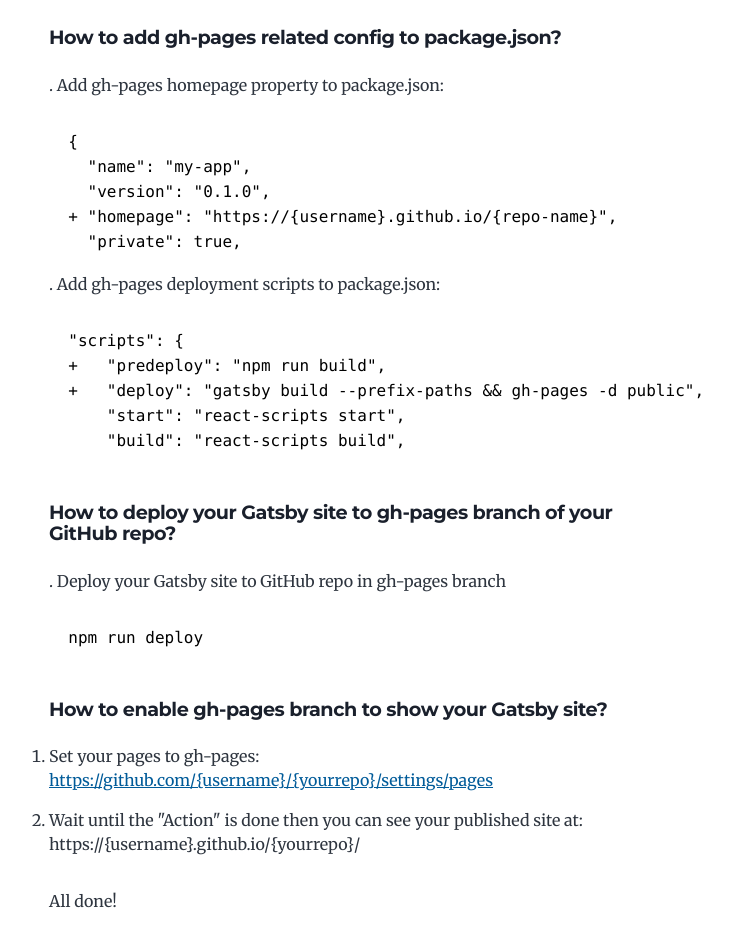
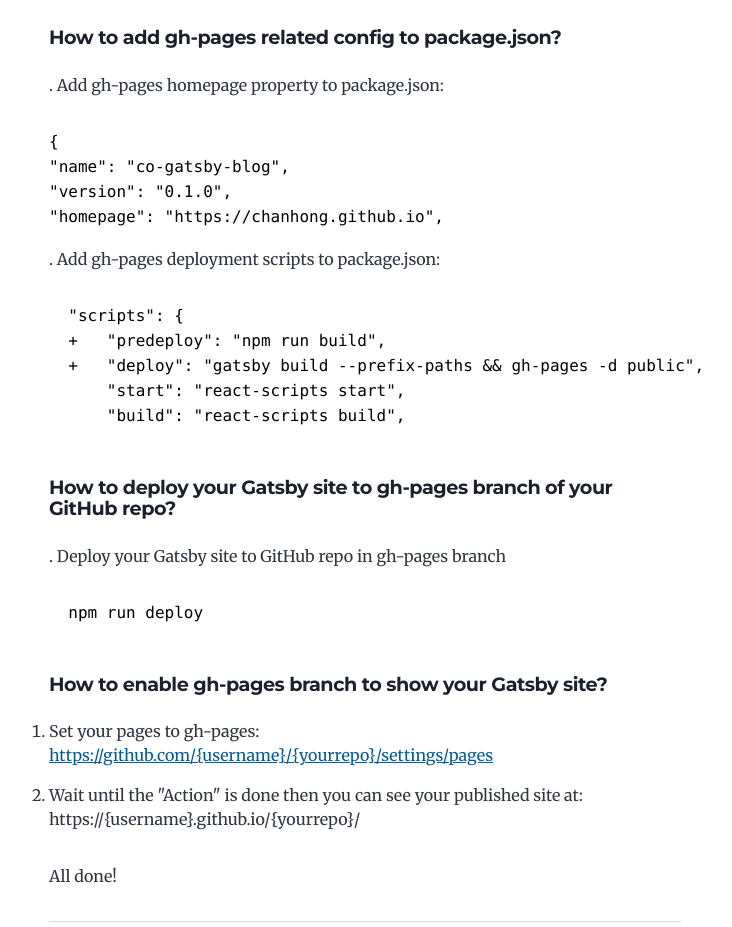
Before and after one commit to chanhong/chanhong.github.io, a Gatsby site: page /gatsby-gh-pages/ in a window 1280 px wide. Shown: the part 1080-2007 px from the top of the page, without its empty margins (275-1007 px from the left). Built offline with nearby package versions, Linux system fonts and the light colour scheme; Gatsby itself is replaced by a stand-in of ours; some packages are replaced by stand-ins of ours; code samples lack their colours.

Commit message:
minor changes

````diff
--- a/content/blog/gatsby-gh-pages.md
+++ b/content/blog/gatsby-gh-pages.md
@@ -38,11 +38,10 @@
 . Add gh-pages homepage property to package.json:
 
   ```diff
-    {
-      "name": "my-app",
-      "version": "0.1.0",
-    + "homepage": "https://{username}.github.io/{repo-name}",
-      "private": true,
+  {
+  "name": "co-gatsby-blog",
+  "version": "0.1.0",
+  "homepage": "https://chanhong.github.io",
   ```
 
 
````
Also changed, not shown: package.json (+4 -4 lines).
